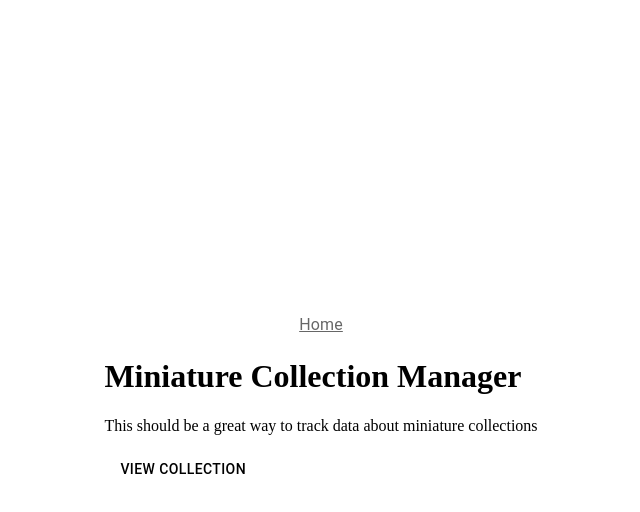
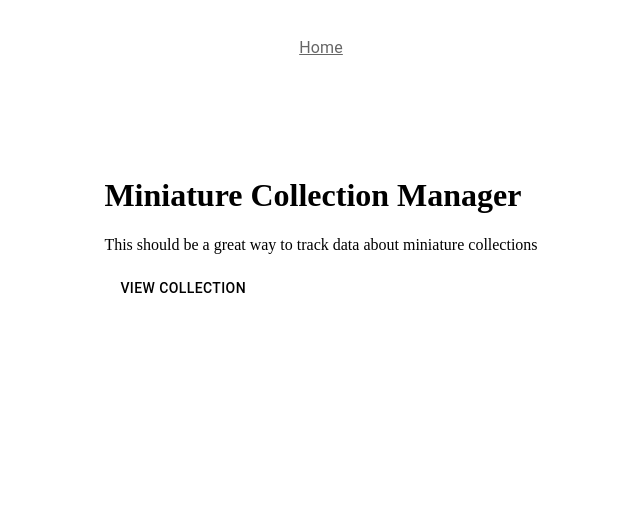
Before and after one commit to KWilson718/MiniatureCollectionManager, a Next.js app: page / in a window 1280 px wide. Shown: the top 512 px of the page, without its empty margins (319-959 px from the left). Built offline with nearby package versions, Linux system fonts and the light colour scheme.

Commit message:
small layout changes

```diff
--- a/app/globals.css
+++ b/app/globals.css
@@ -14,3 +14,12 @@
     justify-content: center;
     height: 100vh;
 }
+
+.navHeader {
+    min-height: 15vh;
+    padding-top: 2rem;
+}
+
+.mainApp {
+    min-height: 80vh;
+}
--- a/app/layout.js
+++ b/app/layout.js
@@ -6,10 +6,10 @@ export default function RootLayout({ children }) {
   return (
     <html lang="en" className='root'>
       <body className='rootBody'>
-        <header>
+        <header className='navHeader'>
           <CustomBreadcrumbs />
         </header>
-        <main>{children}</main>
+        <main className='mainApp'>{children}</main>
       </body>
     </html>
   );
```
